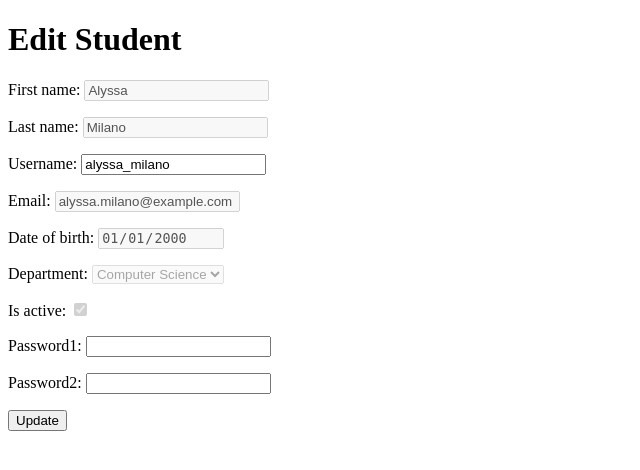
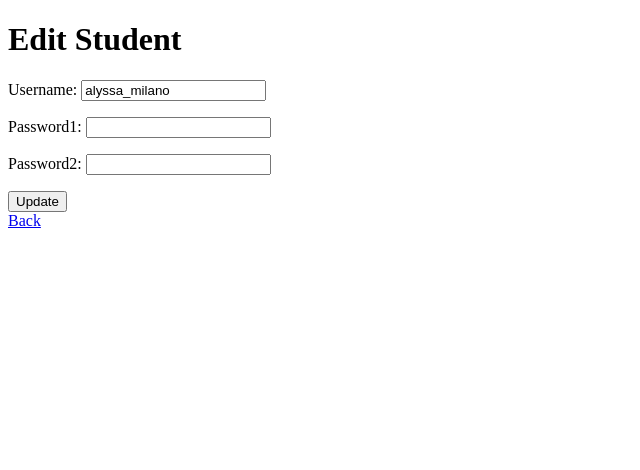
Before and after one commit to WillTissot/Calendar1.1, a Django app: page /student/update/1/ in a window 1280 px wide. Shown: the top 470 px of the page, without its empty margins (0-640 px from the left). Run offline with Django 4.2, Linux system fonts and the light colour scheme; data comes from the database, SQL or seed files in the repository; both versions use the stored data as it was after the commit.

Commit message:
is active logic

```diff
--- a/account/forms.py
+++ b/account/forms.py
@@ -45,6 +45,7 @@ class ProfessorSignUpForm(forms.ModelForm):
             last_name=self.cleaned_data['last_name'],
             email=self.cleaned_data['email'],
             password=self.cleaned_data['password1'],
+            is_active = False
         )
         professor = Professor.objects.create(
             user=user,
@@ -87,6 +88,7 @@ class StudentSignUpForm(forms.ModelForm):
             last_name=self.cleaned_data['last_name'],
             email=self.cleaned_data['email'],
             password=self.cleaned_data['password1'],
+            is_active = False
         )
         student = Student.objects.create(
             user=user,
--- a/event/templates/adminpage.html
+++ b/event/templates/adminpage.html
@@ -17,6 +17,7 @@
     <li><a href="{% url 'course:calendarcourse_list' %}">See All Calendar Courses</a></li>
     <li><a href="{% url 'event:sec_event_list' %}">See All Events</a></li>
     <li><a href="{% url 'event:get_all_requests' %}">See Change Events Request</a></li>
+    <li><a href="{% url 'event:users_approve' %}">Approve Users</a></li>
   </ul>
   {% if user.is_authenticated %}
     <a href="{% url 'accounts:logout' %}">Logout</a>
--- a/event/urls.py
+++ b/event/urls.py
@@ -16,4 +16,5 @@ urlpatterns = [
     path('event/delete/<int:ev_id>/', views.event_delete, name='event_delete'),
     path('event/create/calendar/event/<int:cal_id>/', views.create_calendar_event, name='create_calendar_event'),
     path('secretary/events/changes/action/', views.get_all_requests, name='get_all_requests'),
+    path('secretary/users/approve', views.validate_user, name='users_approve'),
 ]
--- a/student/forms.py
+++ b/student/forms.py
@@ -110,19 +110,18 @@ class StudentForm(SimpleStudentForm):
 
         return super().save(commit=commit)
 
-class StudentMyAccountForm(SimpleStudentForm):
+class StudentMyAccountForm(forms.ModelForm):
     username = forms.CharField(max_length=30)
     password1 = forms.CharField(widget=forms.PasswordInput, required=False)
     password2 = forms.CharField(widget=forms.PasswordInput, required=False)
 
+    class Meta:
+        model = Student
+        fields = ('username', 'password1')
+
     def __init__(self, *args, **kwargs):
         super().__init__(*args, **kwargs)
-        self.fields['department'].widget.attrs['disabled'] = True
-        self.fields['is_active'].widget.attrs['disabled'] = True
-        self.fields['date_of_birth'].widget.attrs['disabled'] = True
-        self.fields['first_name'].widget.attrs['disabled'] = True
-        self.fields['last_name'].widget.attrs['disabled'] = True
-        self.fields['email'].widget.attrs['disabled'] = True
+        self.initial['username'] = self.instance.user.username
         self.initial['password1'] = None
         self.initial['password2'] = None
 
@@ -137,16 +136,6 @@ class StudentMyAccountForm(SimpleStudentForm):
 
     def clean(self):
         cleaned_data = super().clean()
-
-        preserved_fields = ['department', 'is_active', 'date_of_birth', 'first_name', 'last_name', 'email']
-
-        for field in preserved_fields:
-            if field in self.fields and field in self.initial:
-                if field == 'department':
-                    cleaned_data[field] = get_object_or_404(Department, id = self.initial[field])
-                else:
-                    cleaned_data[field] = self.initial[field]
-
 
         # Remove validation errors for specific fields
         if 'department' in self._errors:
@@ -166,11 +155,7 @@ class StudentMyAccountForm(SimpleStudentForm):
 
     def save(self, commit=True):
         password1 = self.cleaned_data['password1']
-        first_name = self.cleaned_data['first_name']
-        last_name = self.cleaned_data['last_name']
         username = self.cleaned_data['username']
-        email = self.cleaned_data['email']
-        is_active = self.cleaned_data['is_active']
 
         if not self.instance.pk:
             user = User.objects.create_user(
@@ -186,13 +171,8 @@ class StudentMyAccountForm(SimpleStudentForm):
             # Instance already exists, it's an update operation
             user = self.instance.user
             user.username = username
-            user.first_name = first_name
-            user.last_name = last_name
-            user.email = email
-            user.is_active = is_active
             if password1:
                 user.set_password(password1)
             user.save()
 
-
         return super().save(commit=commit)
--- a/student/templates/student_update.html
+++ b/student/templates/student_update.html
@@ -8,10 +8,13 @@
   <form method="post">
     {% csrf_token %}
     {{ form.as_p }}
+
     <button type="submit">Update</button>
 </form>
 {% if user.is_superuser %}
   <a href="{% url 'student:student_list' %}" class="btn btn-secondary">Back</a>
+{% else %}
+  <a href="{% url 'accounts:myprofile' %}">Back</a>
 {% endif %}
 
 </body>
--- a/student/views.py
+++ b/student/views.py
@@ -6,6 +6,7 @@ from event.models import Event
 from course.models import Course, CalendarCourse
 from django.contrib.auth.decorators import user_passes_test
 from django.contrib.auth.decorators import login_required
+from django.contrib.auth import update_session_auth_hash
 from datetime import date, timedelta, datetime
 
 
@@ -36,6 +37,7 @@ def student_update(request, up_id):
             form = StudentMyAccountForm(request.POST, instance=student)
         if form.is_valid():
             form.save()
+            update_session_auth_hash(request, request.user)
             return redirect('student:student_detail', det_id=up_id)
     else:
         if request.user.is_superuser:
```
Also changed, not shown: event/templates/users.html (added, +45 -0 lines), event/views.py (+19 -5 lines), db.sqlite3.
